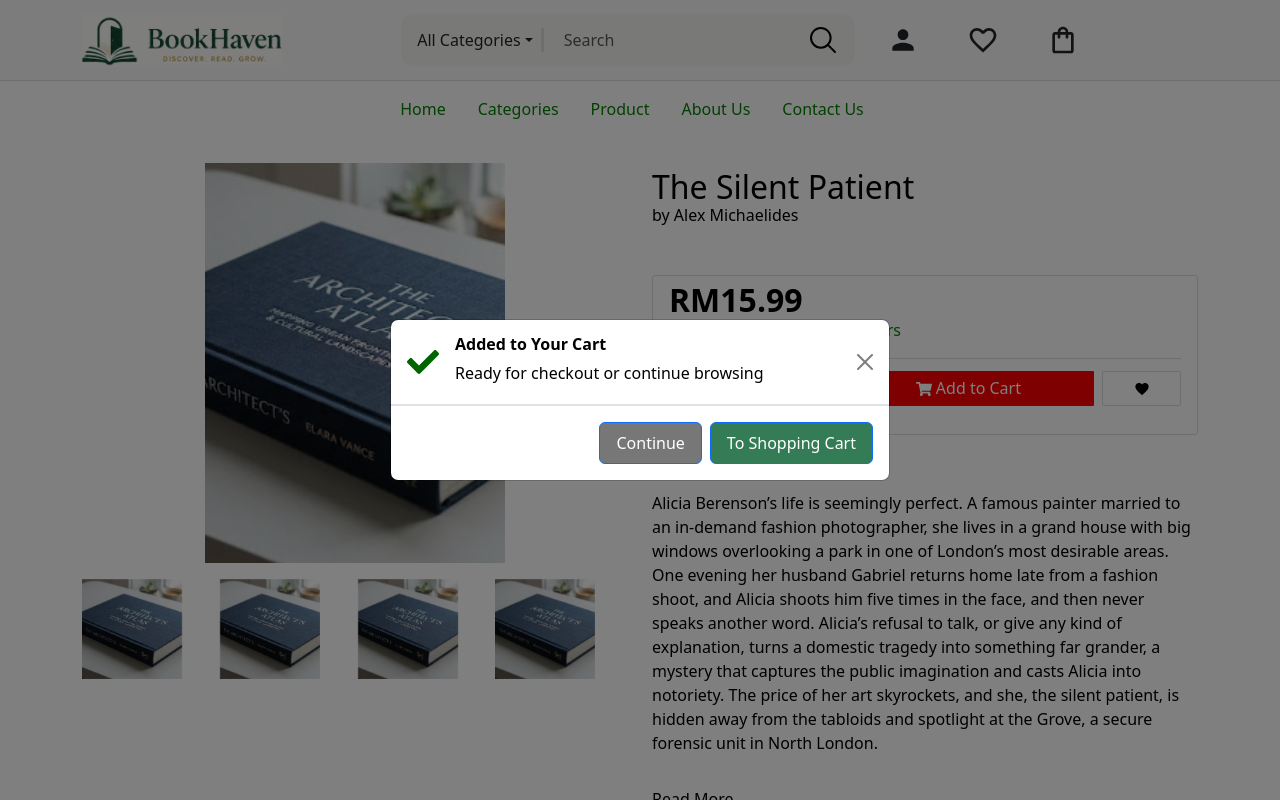
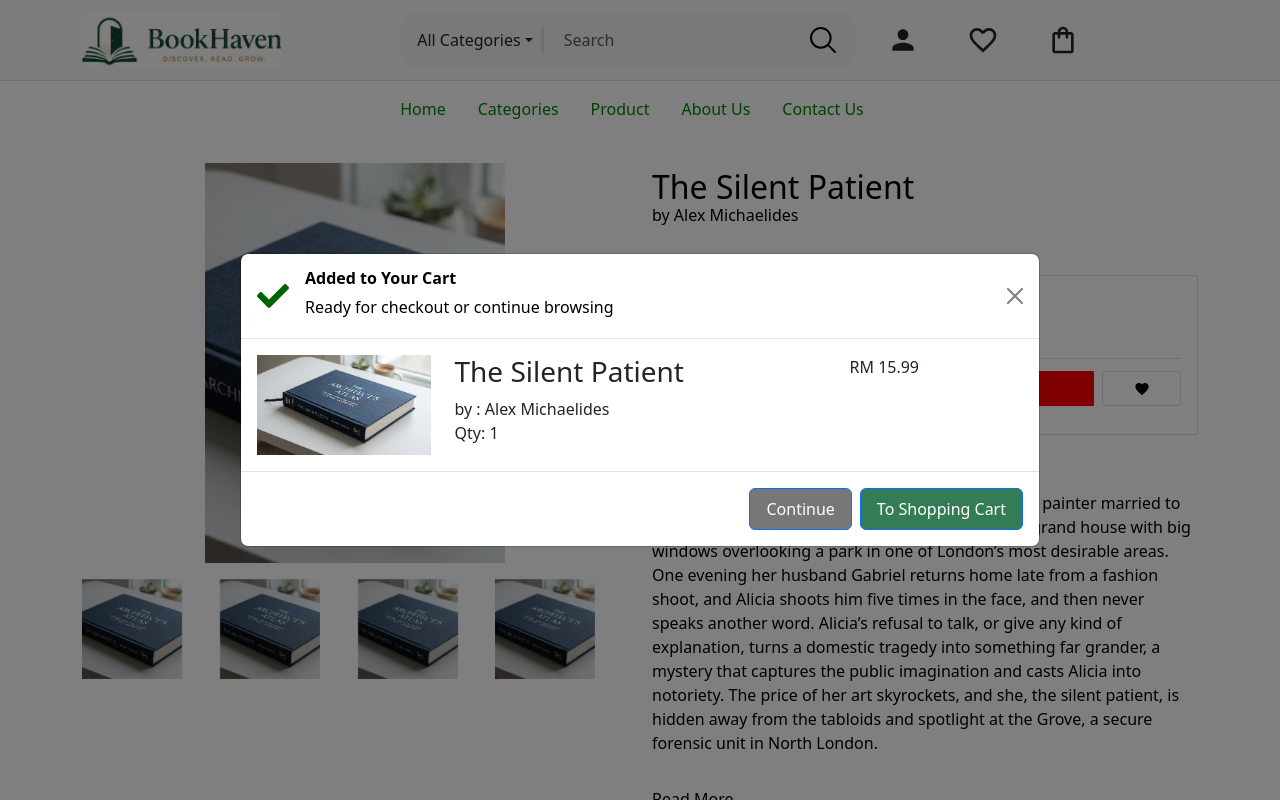
Before and after one commit to zhihaogoh/Book-Havan-bookstore, a React (Vite) app in the folder Bookstore-Front-End/latest/: page /product_detail/1 in a window 1280 px wide. Both pictures are taken after a click on the button "Add to Cart". Shown: the top 800 px of the page. Built offline with nearby package versions, Linux system fonts and the light colour scheme.

Commit message:
on the modal status add the product

```diff
--- a/Bookstore-Front-End/latest/src/assets/style/style.scss
+++ b/Bookstore-Front-End/latest/src/assets/style/style.scss
@@ -2412,6 +2412,10 @@
   color: #fff;
   background-color: #347c55;
 }
-
+.modal_img{
+  width: 100%;
+  height: 100px;
+  object-fit: cover;
+}
 
 //Modal success status
--- a/Bookstore-Front-End/latest/src/components/Modal/success_status.jsx
+++ b/Bookstore-Front-End/latest/src/components/Modal/success_status.jsx
@@ -1,18 +1,19 @@
-import { Button, Modal } from "react-bootstrap";
+import { Button, Col, Modal, Row } from "react-bootstrap";
 import PropTypes from "prop-types";
 import { FaCheck } from "react-icons/fa";
 import { useNavigate } from "react-router";
 
-export default function SuccessStatus(props){
+export default function SuccessStatus({ number, product, ...props }){
   const navigate = useNavigate();
   const toShoppingCart = () =>{
     navigate("/shopping_cart");
   }
+
     return(
         <>
         <Modal
       {...props}
-      size="md"
+      size="lg"
       aria-labelledby="contained-modal-title-vcenter"
       centered
     >
@@ -27,14 +28,23 @@
           </div>
         </Modal.Title>
       </Modal.Header>
-      {/* <Modal.Body>
-        <h4>Centered Modal</h4>
-        <p>
-          Cras mattis consectetur purus sit amet fermentum. Cras justo odio,
-          dapibus ac facilisis in, egestas eget quam. Morbi leo risus, porta ac
-          consectetur ac, vestibulum at eros.
-        </p>
-      </Modal.Body> */}
+      <Modal.Body>
+        <Row>
+          <Col md={3}>
+            <img className="modal_img" src={product.img} alt={product.img} />
+          </Col>
+          <Col md={6}>
+            <div className="d-flex flex-column align-items-start">
+              <h3>{product.BookName}</h3>
+              <span>by : {product.Author}</span>
+              <span>Qty: {number}</span>
+            </div>
+          </Col>
+          <Col md={3}>
+            <span>RM {product.Price}</span>
+          </Col>
+        </Row>
+      </Modal.Body>
       <Modal.Footer>
         <Button className="continue" onClick={props.onHide}>Continue</Button>
         <Button className="to_cart" onClick={toShoppingCart}>To Shopping Cart</Button>
@@ -45,5 +55,12 @@
 }
 
 SuccessStatus.propTypes ={
+  number: PropTypes.number.isRequired,
+  product: PropTypes.shape({
+    img: PropTypes.string.isRequired,
+    BookName: PropTypes.string.isRequired,
+    Author: PropTypes.string.isRequired,
+    Price: PropTypes.number.isRequired
+  }).isRequired,
   onHide: PropTypes.func.isRequired,
 }
--- a/Bookstore-Front-End/latest/src/components/product_detail/product_details.jsx
+++ b/Bookstore-Front-End/latest/src/components/product_detail/product_details.jsx
@@ -12,7 +12,6 @@
 export default function ProductDetails({ product }) {
   const [num, setNumber] = useState(1);
   const [modal, setModal] = useState(false);
-
   return (
     <>
       <div className="product_detail">
@@ -82,7 +81,7 @@
                         >
                           -
                         </Button>
-                        <input type="number" className="number" value={num} />
+                        <input type="number" className="number" value={num} readOnly />
                         <Button
                           className="btn-light"
                           onClick={() => setNumber(num + 1)}
@@ -155,6 +154,8 @@
         </Row>
         <SuccessStatus
           show={modal}
+          product={product}
+          number = {num}
           onHide={() => {setModal(false)}}
         />
       </div>
```
